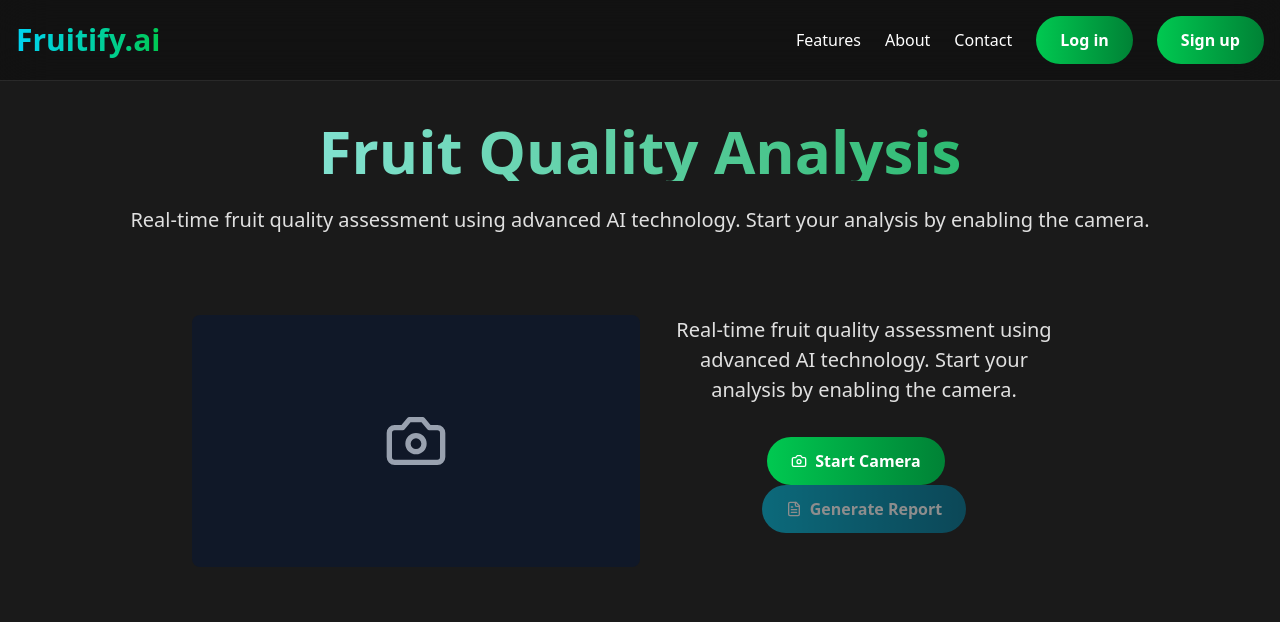
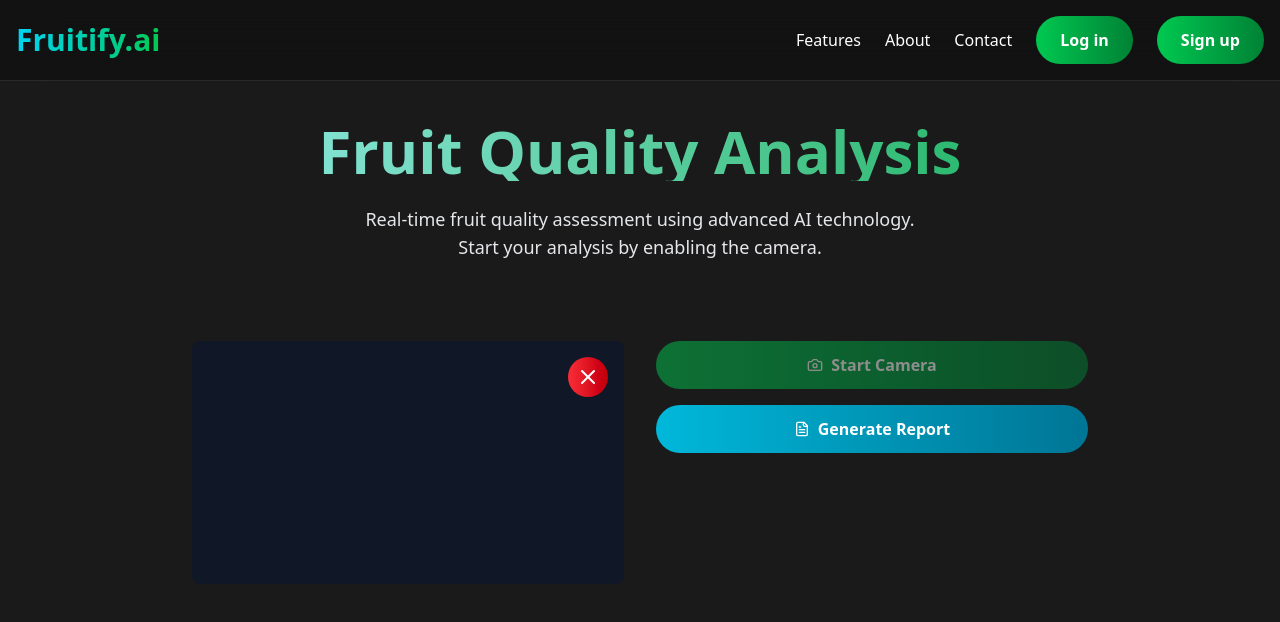
Before and after one commit to siddharthj14/Fruitify.AI, a React (Vite) app: page /analyse in a window 1280 px wide. Both pictures are taken after a click on the button "Start Camera". Shown: the top 622 px of the page. Built offline with nearby package versions, Linux system fonts and the light colour scheme; no server answers.

Commit message:
webcam fixed

```diff
--- a/package.json
+++ b/package.json
@@ -16,7 +16,8 @@
     "lucide-react": "^0.474.0",
     "react": "^18.3.1",
     "react-dom": "^18.3.1",
-    "react-router-dom": "^7.1.5"
+    "react-router-dom": "^7.1.5",
+    "react-webcam": "^7.2.0"
   },
   "devDependencies": {
     "@eslint/js": "^9.17.0",
--- a/src/pages/WebCamAnalysisPage.jsx
+++ b/src/pages/WebCamAnalysisPage.jsx
@@ -1,46 +1,36 @@
 import React, { useState, useRef } from 'react';
+import Webcam from 'react-webcam';
 import { Camera, FileText, X } from 'lucide-react';
 
 const WebcamAnalysisPage = () => {
   const [isWebcamActive, setIsWebcamActive] = useState(false);
   const [isAnalyzing, setIsAnalyzing] = useState(false);
   const [report, setReport] = useState(null);
-  const videoRef = useRef(null);
-  const streamRef = useRef(null);
+  const webcamRef = useRef(null);
 
-  const startWebcam = async () => {
-    try {
-      const stream = await navigator.mediaDevices.getUserMedia({
-        video: { facingMode: 'environment' }
-      });
-      streamRef.current = stream;
-      if (videoRef.current) {
-        videoRef.current.srcObject = stream;
-      }
+  const videoConstraints = {
+    facingMode: 'environment',
+    width: 720,
+    height: 480
+  };
+
+  const startWebcam = () => {
     setIsWebcamActive(true);
-    } catch (err) {
-      console.error("Error accessing webcam:", err);
-      setReport({
-        type: 'error',
-        message: 'Failed to access webcam. Please ensure you have granted camera permissions.'
-      });
-    }
   };
 
   const stopWebcam = () => {
-    if (streamRef.current) {
-      streamRef.current.getTracks().forEach(track => track.stop());
-      streamRef.current = null;
-    }
-    if (videoRef.current) {
-      videoRef.current.srcObject = null;
-    }
     setIsWebcamActive(false);
   };
 
   const generateReport = async () => {
+    if (webcamRef.current) {
       setIsAnalyzing(true);
+      // Capture the current frame
+      const imageSrc = webcamRef.current.getScreenshot();
+
+      // Simulate analysis delay
       await new Promise(resolve => setTimeout(resolve, 2000));
+
       setReport({
         type: 'success',
         timestamp: new Date().toLocaleString(),
@@ -51,6 +41,7 @@ const WebcamAnalysisPage = () => {
         }
       });
       setIsAnalyzing(false);
+    }
   };
 
   return (
@@ -59,20 +50,19 @@ const WebcamAnalysisPage = () => {
         Fruit Quality Analysis
       </h2>
 
-  <p className="text-[#e0e0e0] mb-10 max-w-1xl mx-auto text-[1.25rem]">
+      <p className="text-gray-200 mb-10 max-w-xl mx-auto text-lg">
         Real-time fruit quality assessment using advanced AI technology. Start your analysis by enabling the camera.
       </p>
 
-  {/* Webcam and Controls Section */}
-  <div className="mt-20 flex items-start justify-between max-w-4xl mx-auto">
-    {/* Webcam Section (Left Half) */}
+      <div className="mt-20 flex flex-col md:flex-row items-start justify-between max-w-4xl mx-auto gap-8">
         <div className="w-full md:w-1/2 relative aspect-video bg-gray-900 rounded-lg overflow-hidden">
           {isWebcamActive ? (
             <>
-          <video
-            ref={videoRef}
-            autoPlay
-            playsInline
+              <Webcam
+                ref={webcamRef}
+                audio={false}
+                screenshotFormat="image/jpeg"
+                videoConstraints={videoConstraints}
                 className="w-full h-full object-cover"
               />
               <button
@@ -89,21 +79,14 @@ const WebcamAnalysisPage = () => {
           )}
         </div>
 
-    {/* Content Section (Right Half) */}
-    <div className="w-full md:w-1/2 space-y-6 px-8">
-      {/* Description */}
-      <p className="text-[#e0e0e0] mb-8 text-[1.25rem]">
-        Real-time fruit quality assessment using advanced AI technology. Start your analysis by enabling the camera.
-      </p>
-
-      {/* Controls */}
-      <div className="space-x-4 mb-10">
+        <div className="w-full md:w-1/2 space-y-6">
+          <div className="space-y-4">
             <button
               onClick={startWebcam}
               disabled={isWebcamActive}
-          className="cursor-pointer px-6 py-3 bg-gradient-to-r from-green-500 to-green-700 text-white hover:from-green-700 hover:to-green-500 rounded-3xl font-semibold transition-all duration-300 disabled:opacity-50 disabled:cursor-not-allowed"
+              className="w-full cursor-pointer px-6 py-3 bg-gradient-to-r from-green-500 to-green-700 text-white hover:from-green-700 hover:to-green-500 rounded-3xl font-semibold transition-all duration-300 disabled:opacity-50 disabled:cursor-not-allowed"
             >
-          <span className="flex items-center gap-2">
+              <span className="flex items-center justify-center gap-2">
                 <Camera className="w-4 h-4" />
                 Start Camera
               </span>
@@ -112,28 +95,27 @@ const WebcamAnalysisPage = () => {
             <button
               onClick={generateReport}
               disabled={!isWebcamActive || isAnalyzing}
-          className="cursor-pointer px-6 py-3 bg-gradient-to-r from-cyan-500 to-cyan-700 text-white hover:from-cyan-700 hover:to-cyan-500 rounded-3xl font-semibold transition-all duration-300 disabled:opacity-50 disabled:cursor-not-allowed"
+              className="w-full cursor-pointer px-6 py-3 bg-gradient-to-r from-cyan-500 to-cyan-700 text-white hover:from-cyan-700 hover:to-cyan-500 rounded-3xl font-semibold transition-all duration-300 disabled:opacity-50 disabled:cursor-not-allowed"
             >
-          <span className="flex items-center gap-2">
+              <span className="flex items-center justify-center gap-2">
                 <FileText className="w-4 h-4" />
                 {isAnalyzing ? 'Analyzing...' : 'Generate Report'}
               </span>
             </button>
           </div>
 
-      {/* Report Display */}
           {report && (
-        <div className="mt-10 max-w-2xl mx-auto">
+            <div className="mt-6">
               {report.type === 'error' ? (
                 <div className="text-red-500 bg-red-50 p-4 rounded-lg">
                   {report.message}
                 </div>
               ) : (
-            <div className="bg-gradient-to-r from-gray-800 to-gray-900 text-[#e0e0e0] p-8 rounded-lg">
+                <div className="bg-gradient-to-r from-gray-800 to-gray-900 text-gray-200 p-6 rounded-lg">
                   <h3 className="text-2xl font-bold mb-4 bg-gradient-to-r from-cyan-200 to-green-600 text-transparent bg-clip-text">
                     Analysis Report
                   </h3>
-              <div className="space-y-2 text-[1.25rem]">
+                  <div className="space-y-2 text-lg">
                     <p>Time: {report.timestamp}</p>
                     <p>Defects Found: {report.details.defectsFound}</p>
                     <p>Quality Rating: {report.details.quality}</p>
@@ -146,7 +128,6 @@ const WebcamAnalysisPage = () => {
         </div>
       </div>
     </div>
-
   );
 };
 
```
Also changed, not shown: 1 other file (tests, documents, lock files or other folders). Lines whose indentation alone changed are shown as unchanged.
